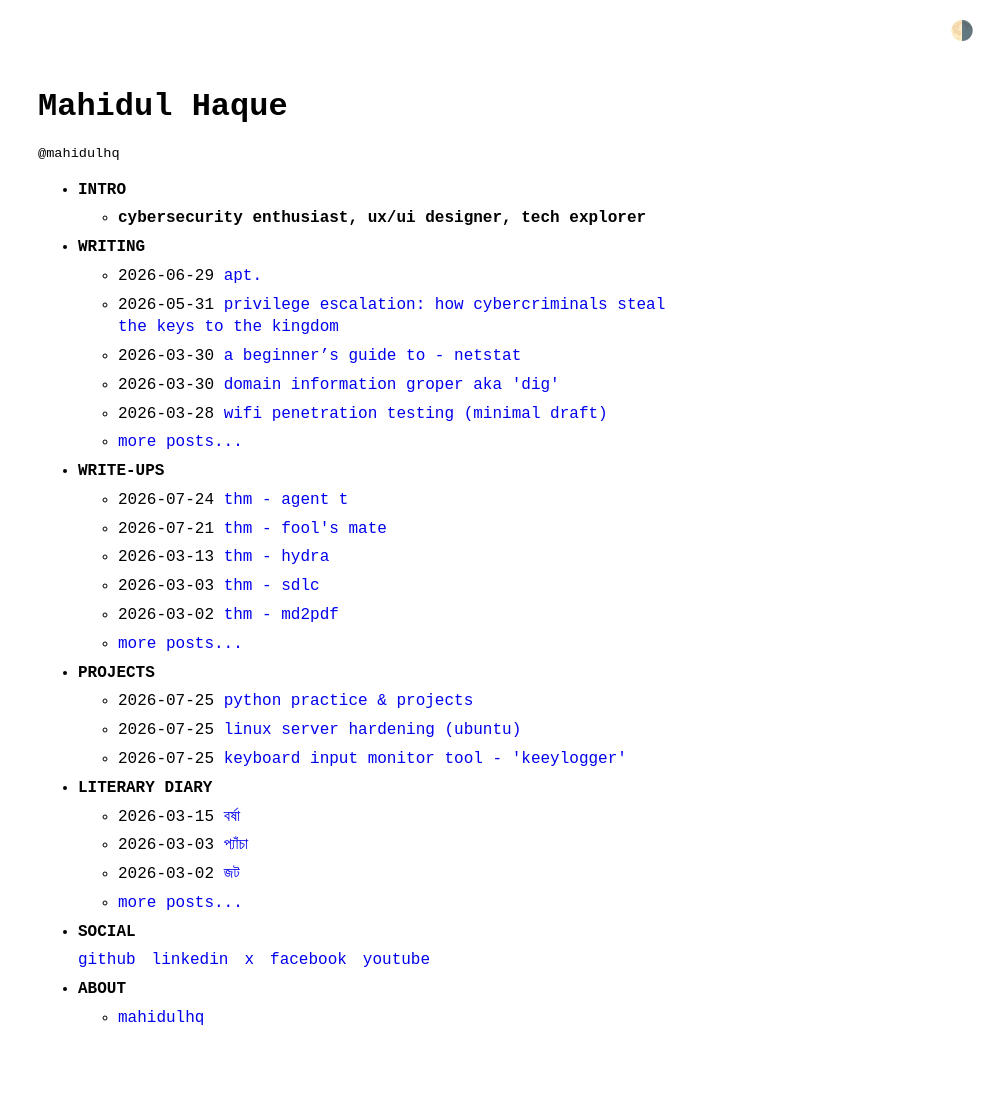
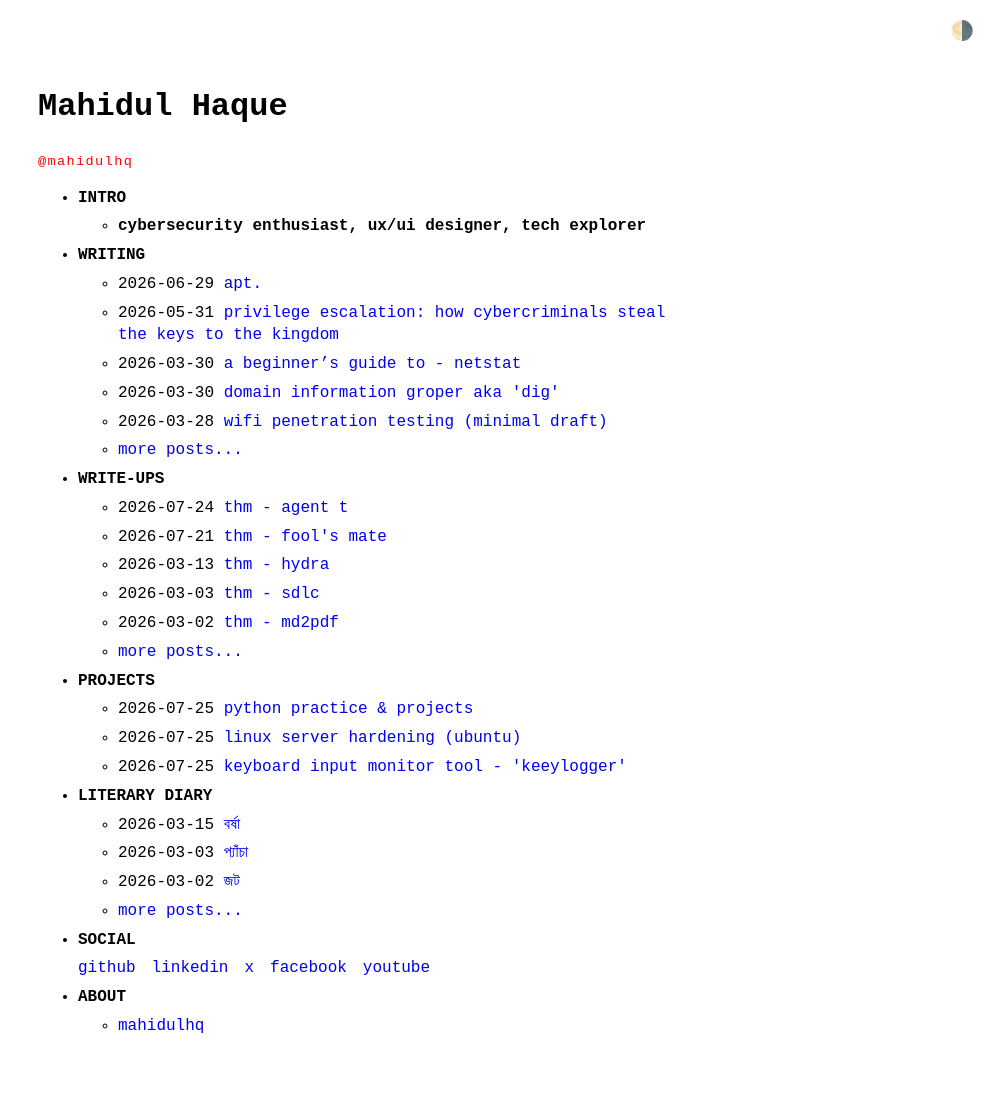
Before and after one commit to mahidulhq/mahidulhq.github.io, a Jekyll site: the page built from index.md, in a window 1280 px wide. Shown: the whole page, without its empty margins (282-1280 px from the left). Built offline with Jekyll 4.4.1, drawn with Linux system fonts in a browser that asks for light colours.

Commit message:
customizing handle

```diff
--- a/_sass/no-style-please.scss
+++ b/_sass/no-style-please.scss
@@ -55,7 +55,9 @@ p { margin: 1rem 0; }
 
 .site-handle {
   font-size: 0.85em;
-  margin-top: -0.5rem;
+  margin-top: 1rem;
+  color: red;
+  letter-spacing: 0.1em;
 }
 
 li { margin: 0.4rem 0; }
```
